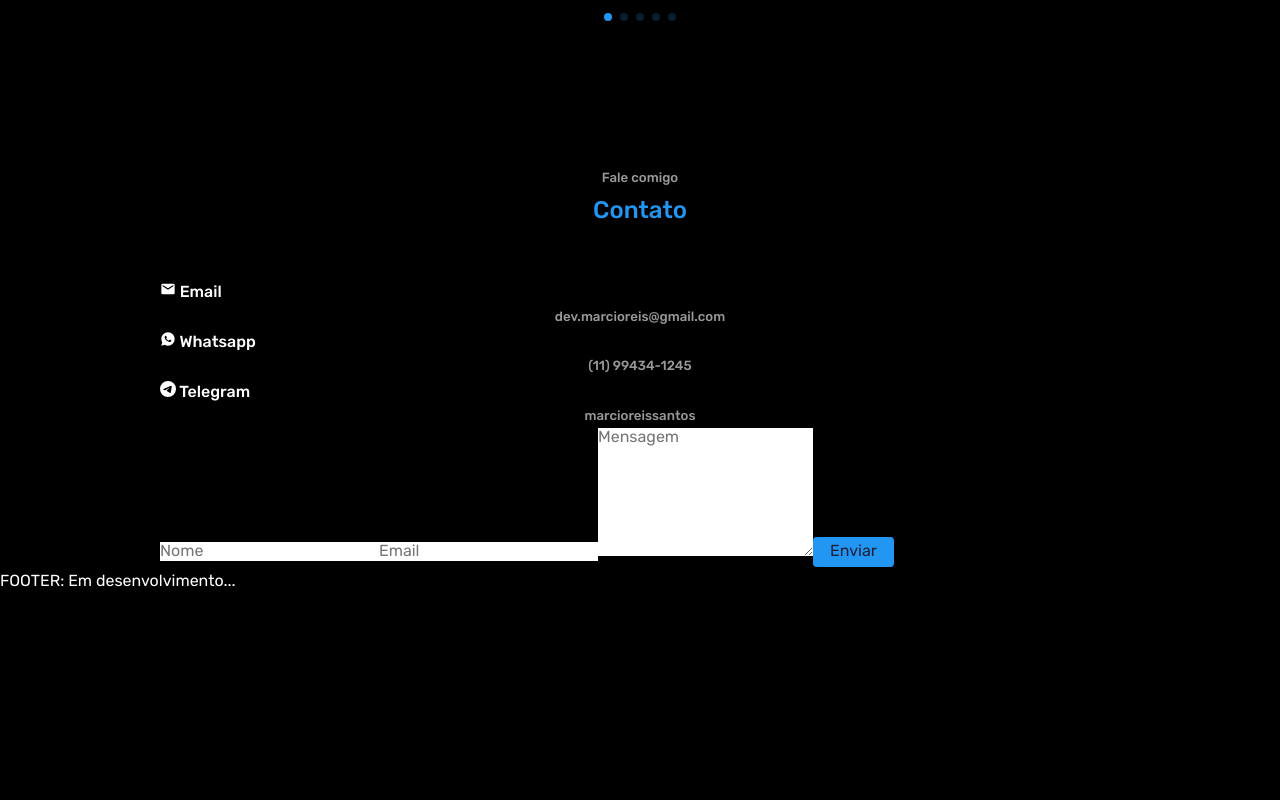
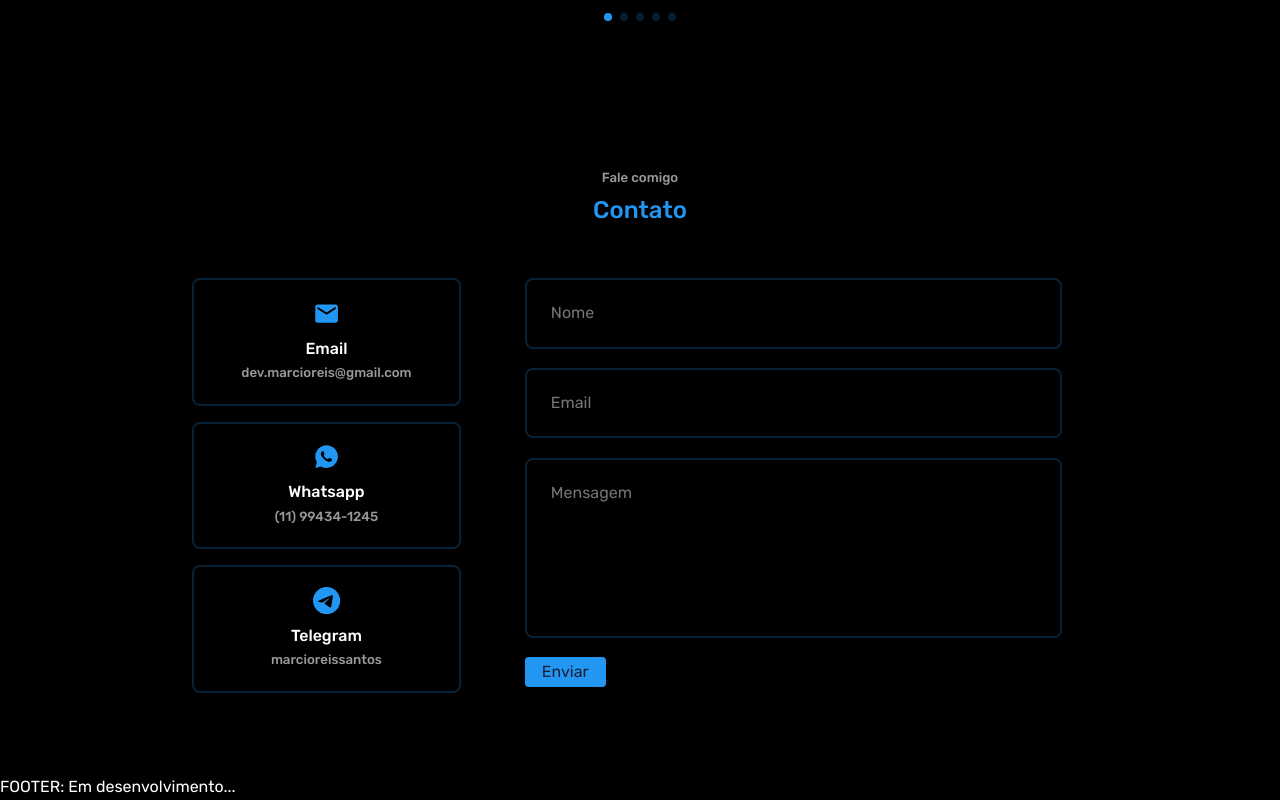
Before and after one commit to devmarcioreis/personal-portfolio-react, a React (Create React App) app: page / in a window 1280 px wide. Shown: the part 5799-6599 px from the top of the page. Before the commit the page ends 6393 px from the top, so only its background shows below. Built offline with nearby package versions, Linux system fonts and the light colour scheme.

Commit message:
Contact form

```diff
--- a/src/components/contact/Contact.jsx
+++ b/src/components/contact/Contact.jsx
@@ -14,15 +14,18 @@ const Contact = () => {
       <div className="container contact__container">
         <div className="contact__options">
           <article className='contact__option'>
-            <h4><MdEmail /> Email</h4>
+            <MdEmail className='contact__option-icon'/>
+            <h4>Email</h4>
             <h5>dev.marcioreis@gmail.com</h5>
           </article>
           <article className='contact__option'>
-            <h4><RiWhatsappFill /> Whatsapp</h4>
+            <RiWhatsappFill className='contact__option-icon'/>
+            <h4>Whatsapp</h4>
             <h5>(11) 99434-1245</h5>
           </article>
           <article className='contact__option'>
-            <h4><BsTelegram /> Telegram</h4>
+            <BsTelegram className='contact__option-icon'/>
+            <h4>Telegram</h4>
             <h5>marcioreissantos</h5>
           </article>
         </div>
--- a/src/components/contact/contact.css
+++ b/src/components/contact/contact.css
@@ -0,0 +1,63 @@
+.container.contact__container {
+    width: 70%;
+    display: grid;
+    grid-template-columns: 30% 60%;
+    gap: 4rem;
+    padding-bottom: 5rem;
+}
+.contact__options {
+    display: flex;
+    flex-direction: column;
+    gap: 1rem;
+}
+.contact__option {
+    border: 2px solid var(--color-active);
+    padding: 1.2rem;
+    border-radius: .5rem;
+    text-align: center;
+    transition: var(--transition);
+}
+.contact__option:hover {
+    background: var(--color-active);
+}
+.contact__option-icon {
+    color: var(--color-primary);
+    font-size: 1.7rem;
+}
+form {
+    display: flex;
+    flex-direction: column;
+    gap: 1.2rem;
+}
+input, textarea {
+    width: 100%;
+    padding: 1.5rem;
+    border-radius: .5rem;
+    background: var(--color-transparent);
+    border: 2px solid var(--color-active);
+    resize: none;
+    color: var(--color-white);
+}
+button.btn-primary:hover {
+    background: var(--color-active);
+}
+
+
+/*==========Media Query Tablet==========*/
+@media (max-width: 1024px) {
+    .container.contact__container {
+        grid-template-columns: 1fr;
+    }
+    .contact__option {
+        background: var(--color-active);
+    }
+
+}
+
+/*==========Media Query Mobile==========*/
+@media (max-width: 768px) {
+    .container.contact__container {
+        width: 85%;
+    }
+
+}
```
